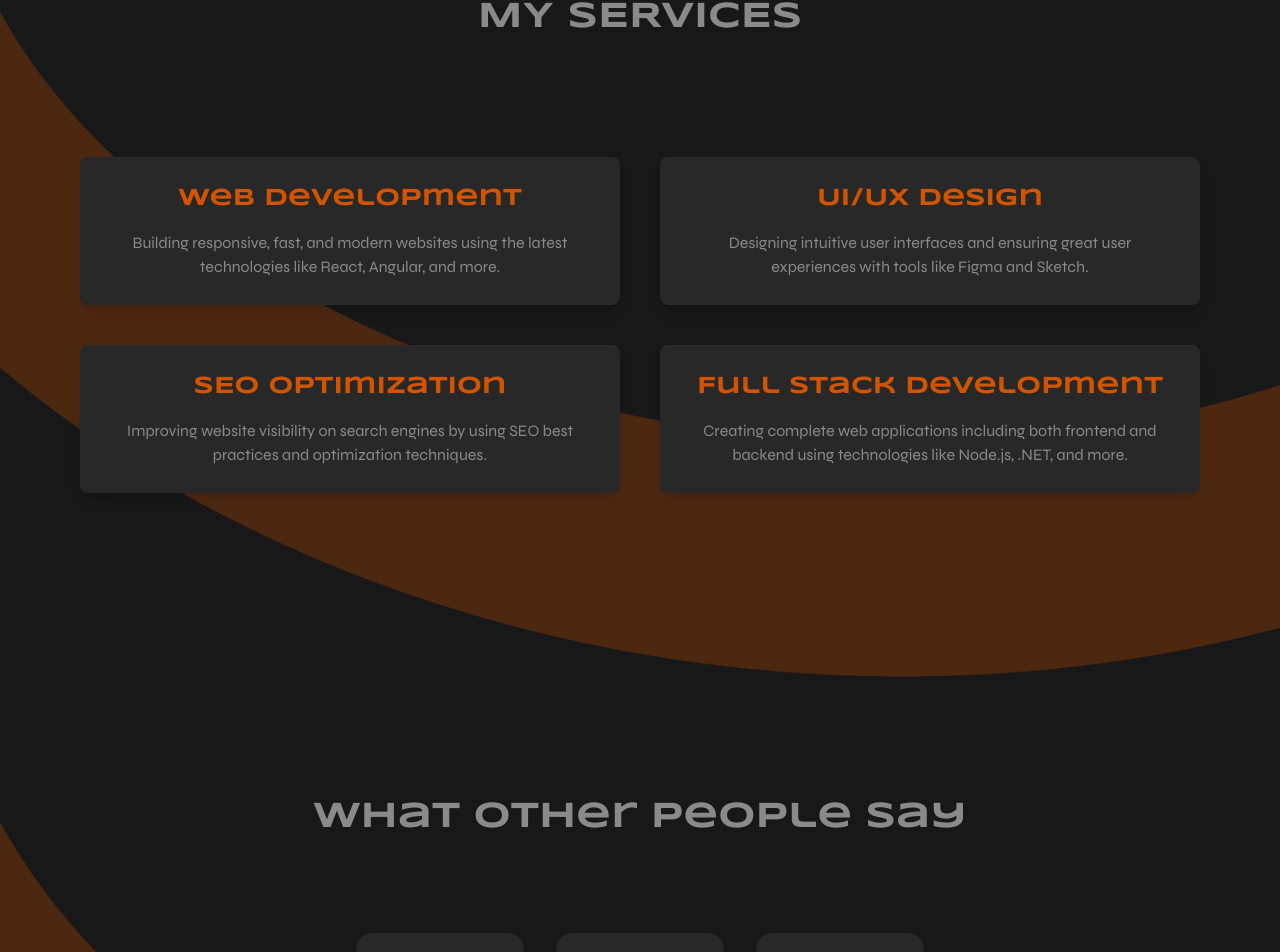
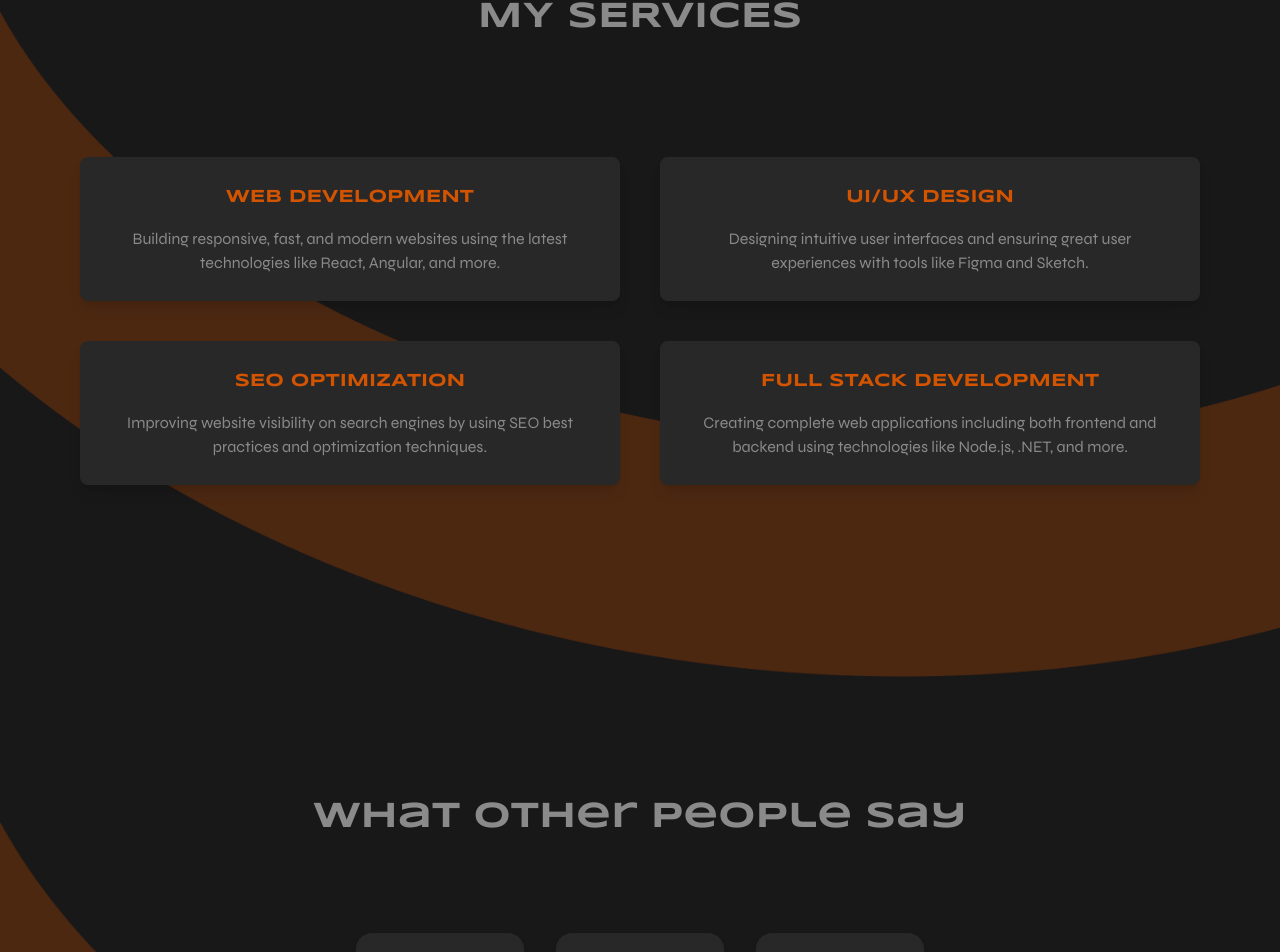
Before and after one commit to TomEder/MyPortfolio, a React (Create React App) app: page / in a window 1280 px wide. Shown: the part 2779-3731 px from the top of the page. Built offline with nearby package versions, Linux system fonts and the light colour scheme.

Commit message:
Refactor modal styles in Projects component

```diff
--- a/src/conponents/Projects/projects.jsx
+++ b/src/conponents/Projects/projects.jsx
@@ -74,11 +74,11 @@ const Projects = () => {
 
       {selectedProject && (
         <div
-          className="modal fixed inset-0 bg-black bg-opacity-70 flex items-center justify-center"
+          className="modal fixed inset-0 max-h-screen bg-black bg-opacity-70 flex items-center justify-center"
           onClick={handleCloseModal}
         >
           <div
-            className="modal-content bg-[#282828] p-12 rounded-lg max-w-3xl w-full"
+            className="modal-content bg-[#282828] py-12 px-4 rounded-lg max-w-3xl w-full"
             onClick={(e) => e.stopPropagation()}
           >
             <h2 className="text-3xl font-semibold text-[#D35400] mb-4">
--- a/src/conponents/Services/Services.jsx
+++ b/src/conponents/Services/Services.jsx
@@ -4,22 +4,22 @@ import VectorBG from "../../Images/VectorBG.png";
 
 const servicesData = [
   {
-    title: "Web Development",
+    title: "WEB DEVELOPMENT",
     description:
       "Building responsive, fast, and modern websites using the latest technologies like React, Angular, and more.",
   },
   {
-    title: "UI/UX Design",
+    title: "UI/UX DESIGN",
     description:
       "Designing intuitive user interfaces and ensuring great user experiences with tools like Figma and Sketch.",
   },
   {
-    title: "SEO Optimization",
+    title: "SEO OPTIMIZATION",
     description:
       "Improving website visibility on search engines by using SEO best practices and optimization techniques.",
   },
   {
-    title: "Full Stack Development",
+    title: "FULL STACK DEVELOPMENT",
     description:
       "Creating complete web applications including both frontend and backend using technologies like Node.js, .NET, and more.",
   },
@@ -44,7 +44,7 @@ const Services = () => {
             key={index}
             className="service-card border-2 border-[#282828] p-6 bg-[#282828] rounded-lg shadow-lg text-center"
           >
-            <h2 className="text-2xl font-semibold mb-4 text-[#D35400]">
+            <h2 className="text-lg font-semibold mb-4 text-[#D35400]">
               {service.title}
             </h2>
             <p className="text-[#8A8A8A]">{service.description}</p>
--- a/src/conponents/Testimonials/Testimonials.jsx
+++ b/src/conponents/Testimonials/Testimonials.jsx
@@ -7,19 +7,19 @@ import VectorBG from "../../Images/VectorBG.png";
 
 const testimonials = [
   {
-    name: "Nabil",
+    name: "NABIL",
     role: "Fullstack Developer",
     quote:
       "Tom is an outstanding developer who thrives on challenges. His ability to tackle complex problems and find effective solutions is truly impressive. He is a valuable asset to any team, and his enthusiasm and expertise inspire everyone around him. I highly recommend Tom for any project or team looking for a dedicated and skilled developer.",
   },
   {
-    name: "Hrodvar",
+    name: "HRODVAR",
     role: "Development manager",
     quote:
       "It has been educational and rewarding to have Tom in our development team. Tom has been a part of our development team during the years 2023 and 2024. His task has been to design and develop a new config editor. Tom is a kind, driven, and ambitious developer.",
   },
   {
-    name: "Victor",
+    name: "VICTOR",
     role: "Multimedia producer",
     quote:
       "Tom created my website. He is quick and thorough. I am very happy with the result.",
```
